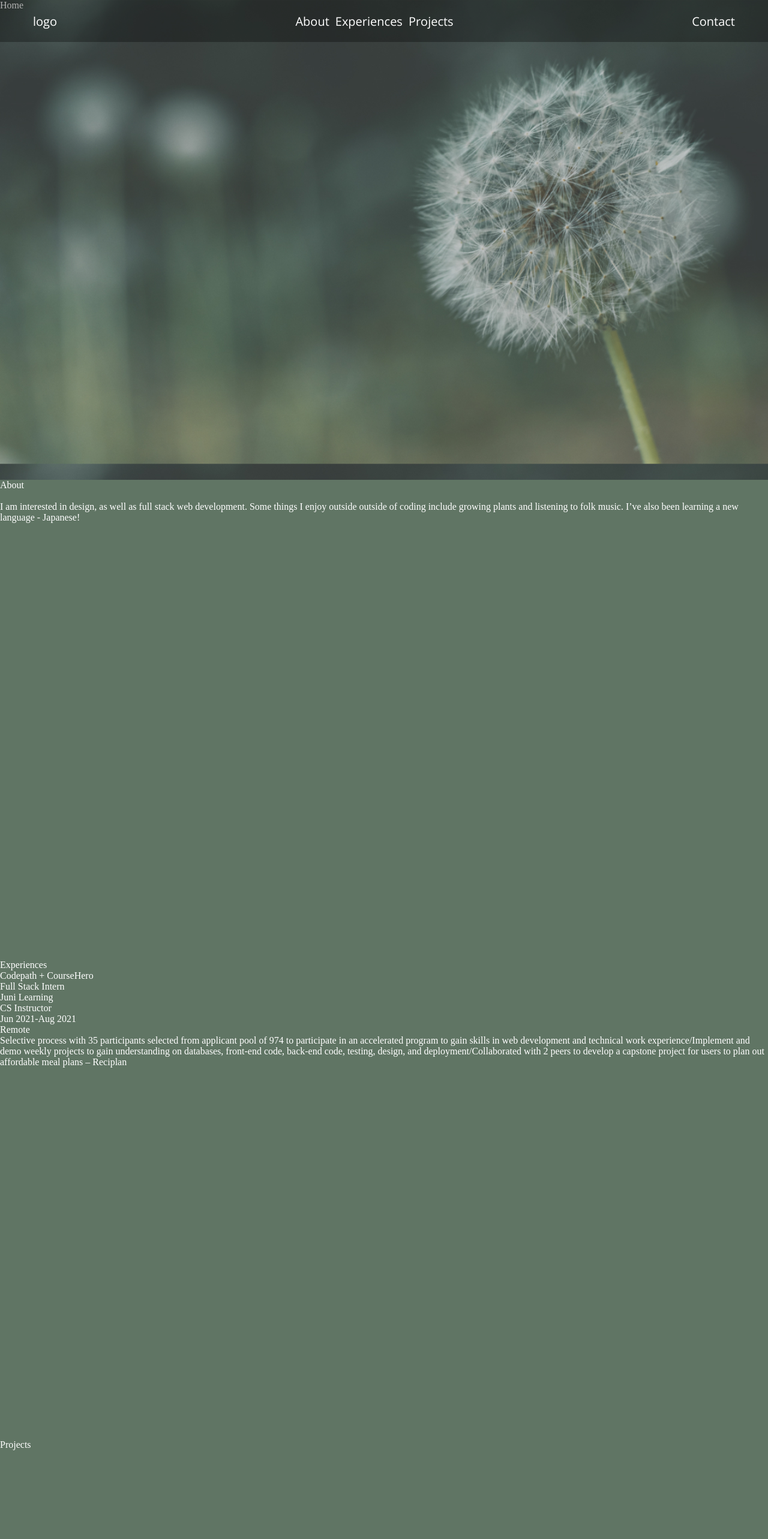
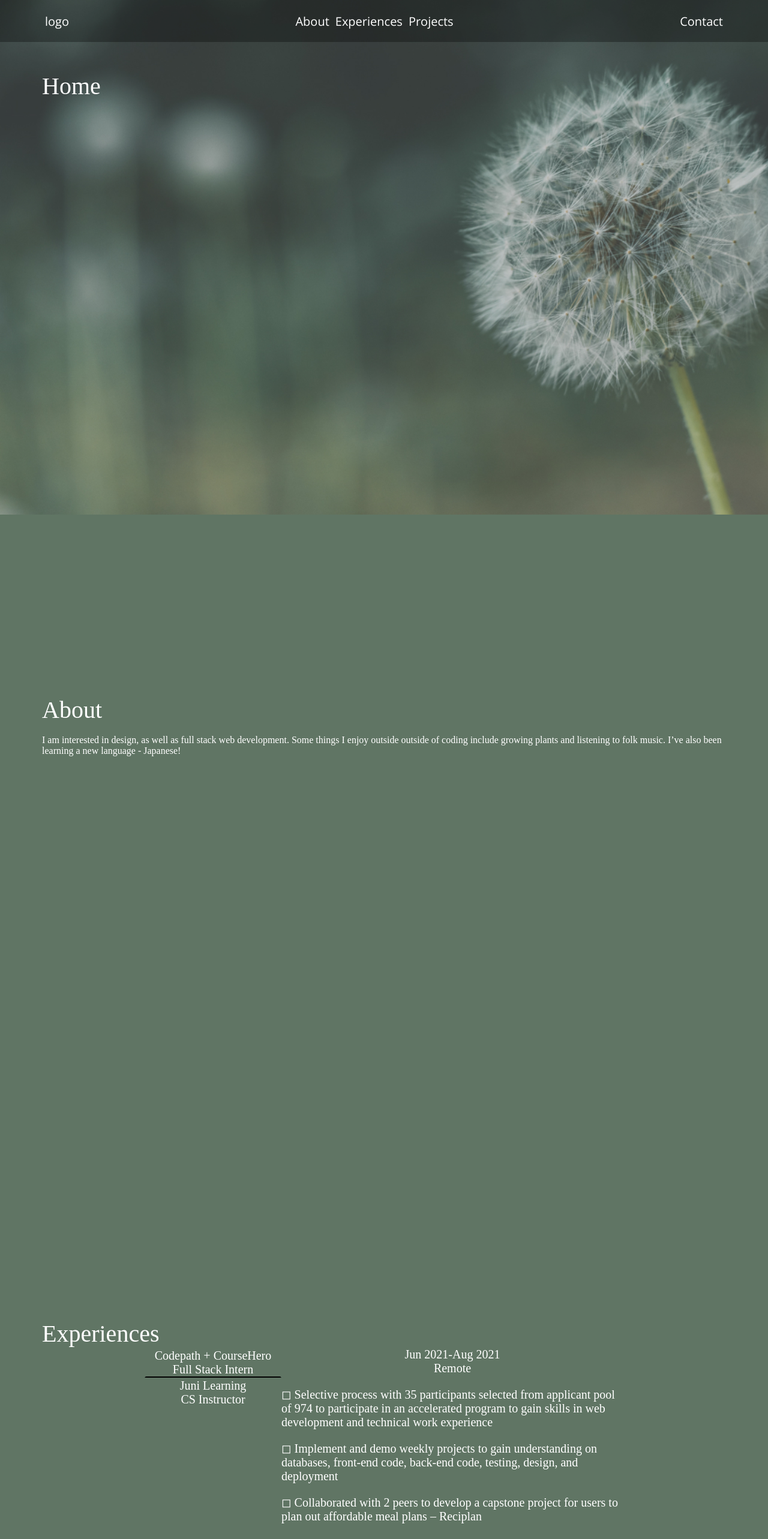
Before and after one commit to awang2330/personal-site, a React (Create React App) app: page / in a window 1280 px wide. Shown: the top 2566 px of the page at 60% size. Built offline with nearby package versions, Linux system fonts and the light colour scheme.

Commit message:
some style for experience section

```diff
--- a/src/components/App/App.css
+++ b/src/components/App/App.css
@@ -2,3 +2,10 @@
   overflow-x: hidden;
   width: 100vw;
 }
+
+#Home,
+#About,
+#Experiences,
+#Projects {
+  padding: 120px 70px;
+}
--- a/src/components/Experiences/Experiences.css
+++ b/src/components/Experiences/Experiences.css
@@ -1,3 +1,28 @@
 #Experiences {
   height: 100vh;
+  font-size: 20px;
 }
+
+.table {
+  display: flex;
+  justify-content: center;
+}
+.left-section {
+  width: 20%;
+}
+.right-section {
+  width: 50%;
+  text-align: center;
+}
+
+.ex-btn {
+  border: 2px solid transparent;
+  text-align: center;
+}
+.active {
+  border-bottom: 2px solid #000;
+}
+
+.desc {
+  text-align: left;
+}
--- a/src/components/Experiences/Experiences.tsx
+++ b/src/components/Experiences/Experiences.tsx
@@ -7,7 +7,7 @@ interface IExperience {
   role: string,
   date: string,
   location: string,
-  description: string
+  description: string[]
 }
 
 export default function Experiences() {
@@ -18,28 +18,35 @@ export default function Experiences() {
       role: "Full Stack Intern",
       date: "Jun 2021-Aug 2021",
       location: "Remote",
-      description:
-        "Selective process with 35 participants selected from applicant pool of 974 to participate in an accelerated program to gain skills in web development and technical work experience/" +
-        "Implement and demo weekly projects to gain understanding on databases, front-end code, back-end code, testing, design, and deployment/" +
+      description: [
+        "Selective process with 35 participants selected from applicant pool of 974 to participate in an accelerated program to gain skills in web development and technical work experience",
+        "Implement and demo weekly projects to gain understanding on databases, front-end code, back-end code, testing, design, and deployment",
         "Collaborated with 2 peers to develop a capstone project for users to plan out affordable meal plans – Reciplan"
+      ]
     },
     {
       company: "Juni Learning",
       role: "CS Instructor",
       date: "May 2021 – Present",
       location: "Remote",
-      description:
-        "Execute Computer Science lesson plans for students ages 8-18, while adapting to student interests and skill levels/" +
+      description: [
+        "Execute Computer Science lesson plans for students ages 8-18, while adapting to student interests and skill levels",
         "Communicate with parents regularly to provide updates on student progress and results from learning check-ins"
+      ]
     }
   ]
 
   return (
     <div id="Experiences">
       <div className="section-title">Experiences</div>
+      <div className="table">
          <div className="left-section">
           {experience.map((e, i) => (
-          <div key={i} onClick={e => setActive(i)}>
+            <div
+              key={i}
+              className={`ex-btn ${active === i ? `active` : ``}`}
+              onClick={e => setActive(i)}
+            >
               <div>{e.company}</div>
               <div>{e.role}</div>
             </div>
@@ -48,7 +55,12 @@ export default function Experiences() {
         <div className="right-section">
           <div>{experience[active].date}</div>
           <div>{experience[active].location}</div>
-        <div>{experience[active].description}</div>
+          <div className="desc">
+            {experience[active].description.map(e => (
+              <p>&#9723; {e}</p>
+            ))}
+          </div>
+        </div>
       </div>
     </div>
   )
--- a/src/components/Home/Home.css
+++ b/src/components/Home/Home.css
@@ -1,5 +1,9 @@
-.Home {
+#Home {
   width: 100vw;
   height: 100vh;
   background-size: 100%;
+  background-repeat: no-repeat;
 }
+.section-title {
+  font-size: 40px;
+}
--- a/src/components/Home/Home.tsx
+++ b/src/components/Home/Home.tsx
@@ -2,7 +2,7 @@ import home from '../../assets/home.jpg'
 import './Home.css'
 export default function Home() {
   return (
-    <div className="Home" style={{backgroundImage: `url(${home})`}}>
+    <div id="Home" style={{backgroundImage: `url(${home})`}}>
       <div className="section-title">Home</div>
     </div>
   )
--- a/src/components/Navbar/Navbar.css
+++ b/src/components/Navbar/Navbar.css
@@ -8,7 +8,7 @@
   top: 0;
   left: 0;
   right: 0;
-  padding: 0 50px;
+  padding: 0 70px;
   overflow-x: hidden;
 
   font-size: 20px;
```
Lines whose indentation alone changed are shown as unchanged.
